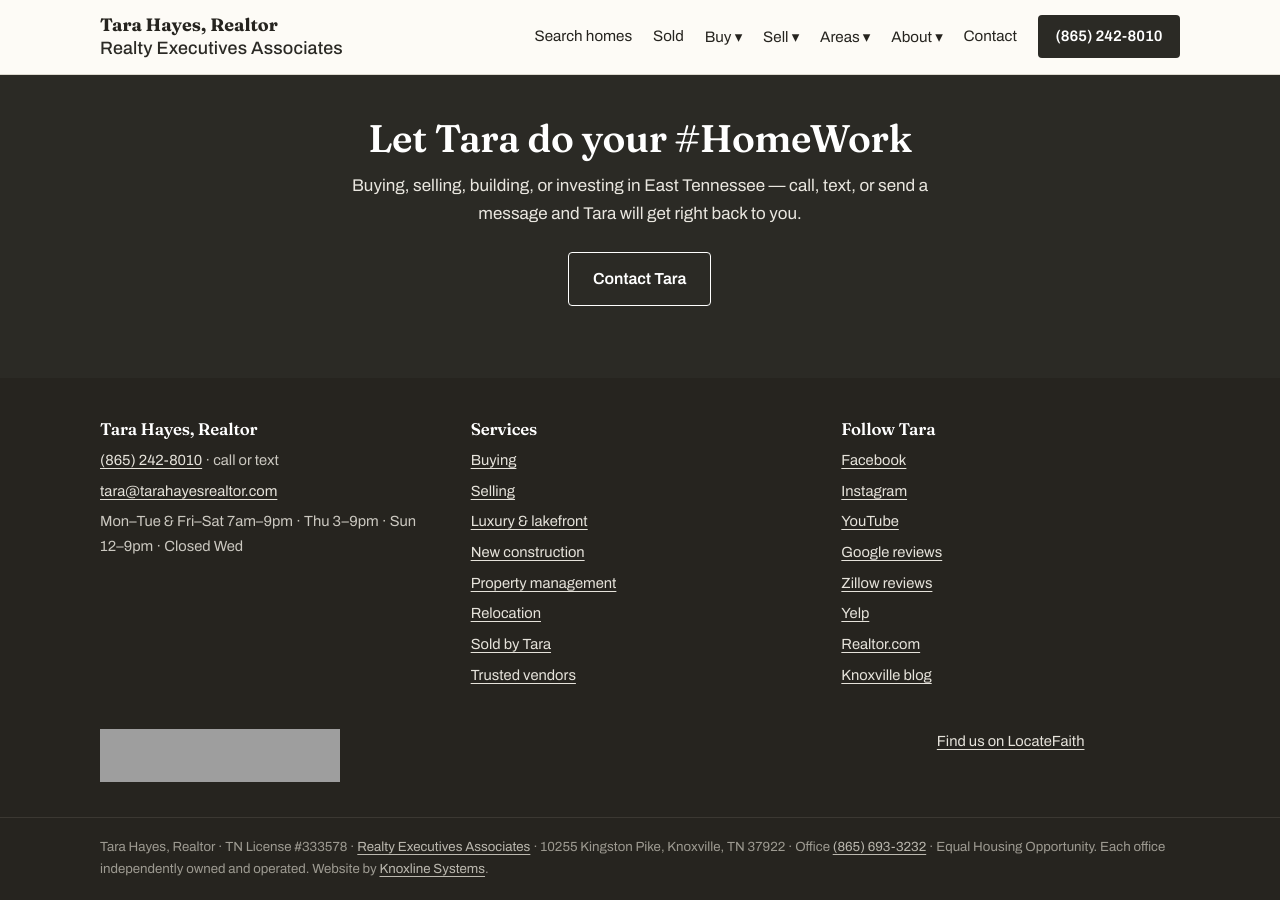
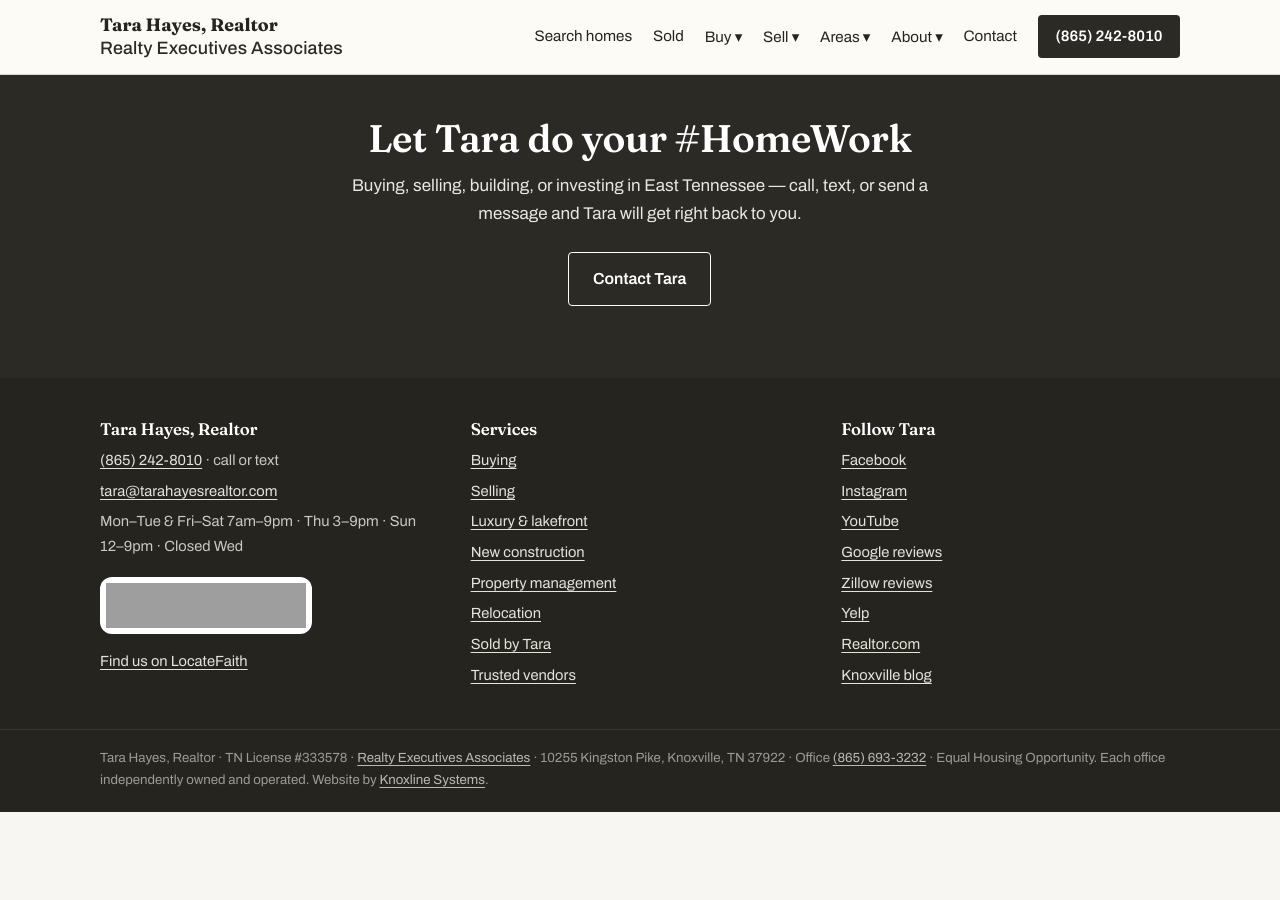
Before and after one commit to Westyn3/tara-hayes-realtor, a Jekyll site: the page built from index.html, in a window 1280 px wide and 900 px high, scrolled down 4096 px. Built offline with Jekyll 4.4.1, drawn with Linux system fonts in a browser that asks for light colours; after the commit the page ends 4908 px from its top, so only the background shows below that; grey boxes are pictures that could not be loaded.

Commit message:
Move LocateFaith badge into footer contact column on light backing
Co-Authored-By: Claude Sonnet 5.5 <noreply@anthropic.com>
Claude-Session: https://claude.ai/code/session_017Tdkj31mQYZtdN1yVPKqVk

```diff
--- a/_layouts/default.html
+++ b/_layouts/default.html
@@ -239,6 +239,7 @@
         <li><a href="mailto:tara@tarahayesrealtor.com">tara@tarahayesrealtor.com</a></li>
         <li>Mon&ndash;Tue &amp; Fri&ndash;Sat 7am&ndash;9pm &middot; Thu 3&ndash;9pm &middot; Sun 12&ndash;9pm &middot; Closed Wed</li>
       </ul>
+      <p style="margin-top:1.2rem"><a href="https://locatefaith.com/business/tara-hayes-realtor" style="display:inline-block;background:#fff;border-radius:12px;padding:6px;line-height:0"><img src="https://locatefaith.com/brand/verified-badge-v2.svg" alt="Verified Christian Business on LocateFaith" width="200" height="89" loading="lazy"></a><br><a href="https://locatefaith.com/business/tara-hayes-realtor" style="display:inline-block;margin-top:0.5rem">Find us on LocateFaith</a></p>
     </div>
     <div>
       <h3>Services</h3>
@@ -266,10 +267,6 @@
         <li><a href="{{ '/blog.html' | relative_url }}">Knoxville blog</a></li>
       </ul>
     </div>
-  </div>
-  <div class="wrap" style="padding-top:0;text-align:center">
-    <a href="https://locatefaith.com/business/tara-hayes-realtor"><img src="https://locatefaith.com/brand/verified-badge-v2.svg" alt="Verified Christian Business on LocateFaith" width="240" height="107" loading="lazy"></a><br>
-    <a href="https://locatefaith.com/business/tara-hayes-realtor">Find us on LocateFaith</a>
   </div>
   <div class="compliance">
     <div class="wrap">
```
